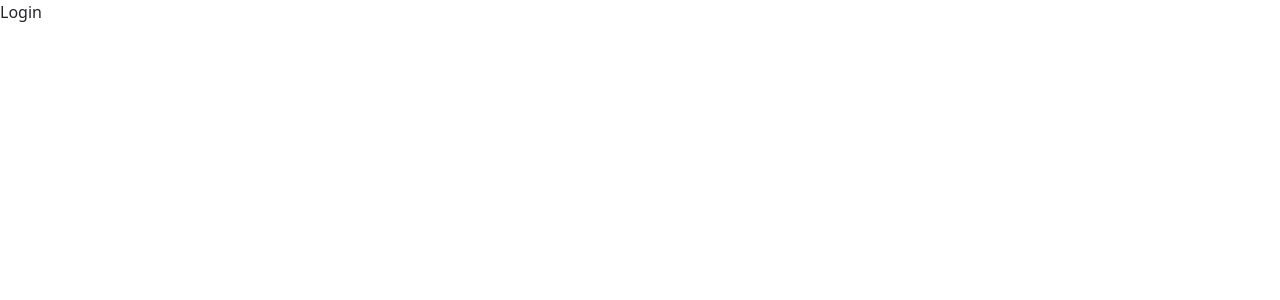
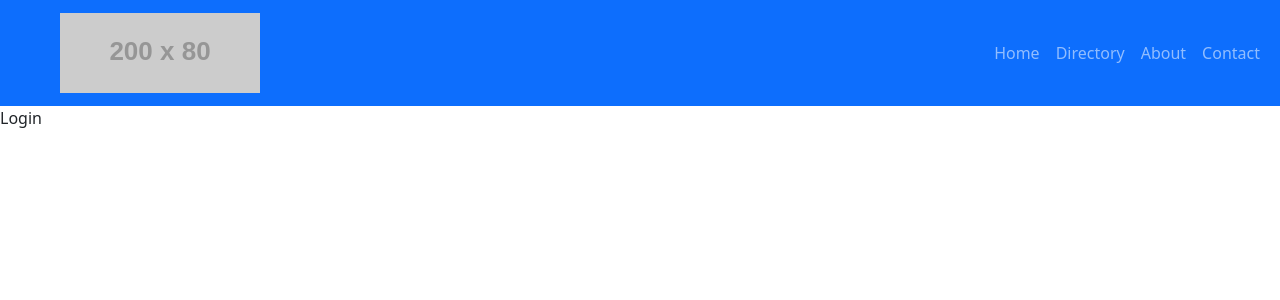
Before and after one commit to GuzmanAriel/select, a React (Create React App) app: page /login in a window 1280 px wide. Shown: the top 300 px of the page. Built offline with nearby package versions, Linux system fonts and the light colour scheme.

Commit message:
Started on the Header

```diff
--- a/src/App.js
+++ b/src/App.js
@@ -2,6 +2,8 @@ import {useState} from 'react';
 import Login from './pages/LoginPage';
 import Dashboard from './pages/DashboardPage';
 import {Route, Routes, Navigate} from "react-router-dom";
+import Header from './components/Header';
+
 
 const TOURNAMENT_LIST = [
   {
@@ -60,6 +62,7 @@ function App() {
   const [isLoggedIn, setIsLoggedIn] = useState(false);
   return (
     <div>
+      <Header/>
       <Routes>
         {/* Redirect to /dashboard if logged in */}
         <Route
--- /dev/null
+++ b/src/components/Header.js
@@ -0,0 +1,50 @@
+import { useState } from 'react';
+import {
+    Navbar,
+    NavbarBrand,
+    Collapse,
+    NavbarToggler,
+    Nav,
+    NavItem,
+  } from 'reactstrap';
+  import { NavLink } from 'react-router-dom';
+//   import Logo from 'https://placehold.co/200x80';
+
+const Header = () => {
+    const [menuOpen, setMenuOpen] = useState(false);
+
+    return (
+        <Navbar dark color='primary' sticky='top' expand='md'>
+            <NavbarBrand className='ms-5' href='/'>
+                <img src="https://placehold.co/200x80" alt='Tournament Select logo' className='float-start' />
+            </NavbarBrand>
+            <NavbarToggler onClick={() => setMenuOpen(!menuOpen)}/>
+            <Collapse isOpen={menuOpen} navbar>
+                <Nav className='ms-auto' navbar>
+                    <NavItem>
+                        <NavLink className='nav-link' to='/'>
+                            <i className='fa fa-home fa-lg' /> Home
+                        </NavLink>
+                    </NavItem>
+                    <NavItem>
+                        <NavLink className='nav-link' to='/directory'>
+                            <i className='fa fa-list fa-lg' /> Directory
+                        </NavLink>
+                    </NavItem>
+                    <NavItem>
+                        <NavLink className='nav-link' to='/about'>
+                            <i className='fa fa-info fa-lg' /> About
+                        </NavLink>
+                    </NavItem>
+                    <NavItem>
+                        <NavLink className='nav-link' to='/contact'>
+                            <i className='fa fa-address-card fa-lg' /> Contact
+                        </NavLink>
+                    </NavItem>
+                </Nav>
+            </Collapse>
+        </Navbar>
+    )
+}
+
+export default Header;
```
Also changed, not shown: package.json (+12 -2 lines), src/components/Footer.js (added), 1 other file (tests, documents, lock files or other folders).
